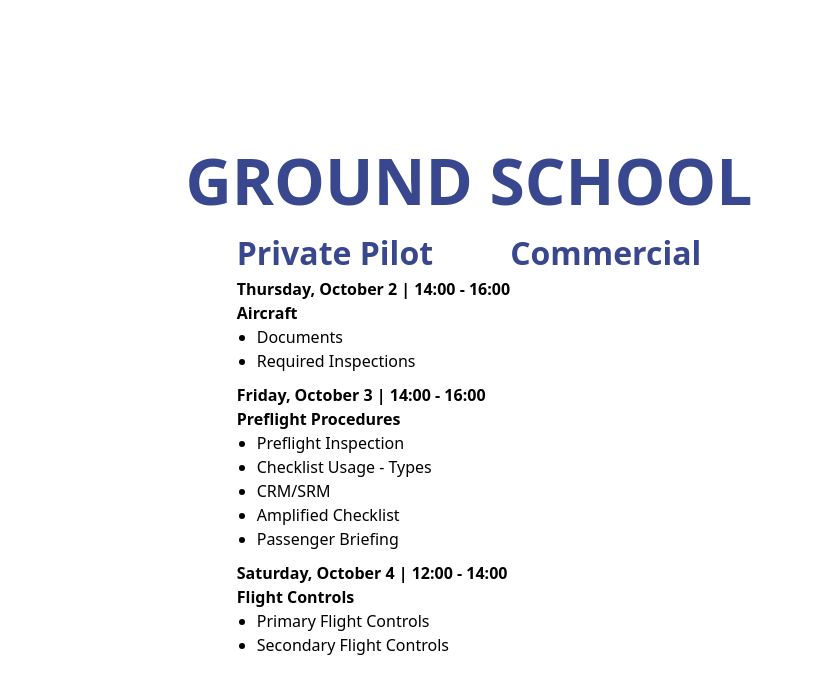
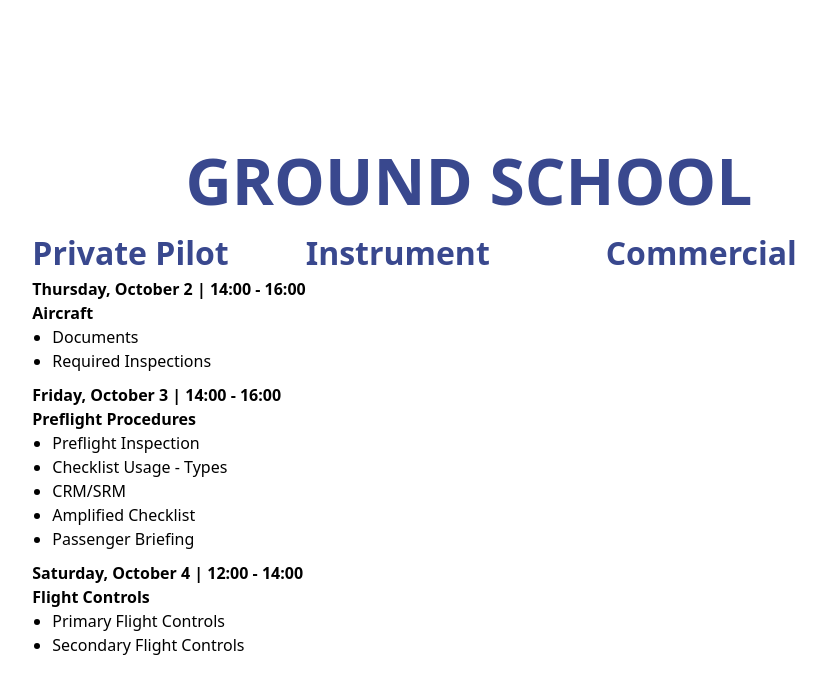
Before and after one commit to andrehebra/ground-school-schedule, a SvelteKit app in the folder ground-school-schedule/: page / in a window 1280 px wide. Shown: the top 694 px of the page, without its empty margins (171-997 px from the left). Built offline with nearby package versions, Linux system fonts and the light colour scheme.

Commit message:
updated to actually be centered

```diff
--- a/ground-school-schedule/src/routes/+page.svelte
+++ b/ground-school-schedule/src/routes/+page.svelte
@@ -195,13 +195,21 @@
             {/each}
         </div>
         <div class="gridItem">
+            <h2>Instrument</h2>
+            <div class="blank"></div>
+        </div>
+        <div class="gridItem">
             <h2>Commercial</h2>
+            <div class="blank"></div>
         </div>
     </div>
 </div>
 
 
 <style>
+    :global(.blank) {
+        width: 300px;
+    }
     :global(.spacer) {
         height: 10px;
     }
@@ -211,8 +219,8 @@
     }
     :global(.classGrid) {
         display: flex;
-        justify-content: center;
-        align-items: space-between;
+        justify-content: space-between;
+        align-items: flex-start;
     }
     :global(h3) {
         font-weight: bold;
@@ -232,9 +240,18 @@
         flex-direction: column;
         justify-content: center;
         align-items: center;
-        width: 100%; /* Full width of the viewport */
+        min-width: 100vw; /* Full width of the viewport */
         height: 100vh; /* Full height of the viewport */
         margin: 0;
         padding: 0;
+
     }
+    :global(html, body) {
+        margin: 0;
+        padding: 0;
+        width: 100%;
+        height: 100%;
+        overflow-x: hidden;
+    }
+
 </style>
```
